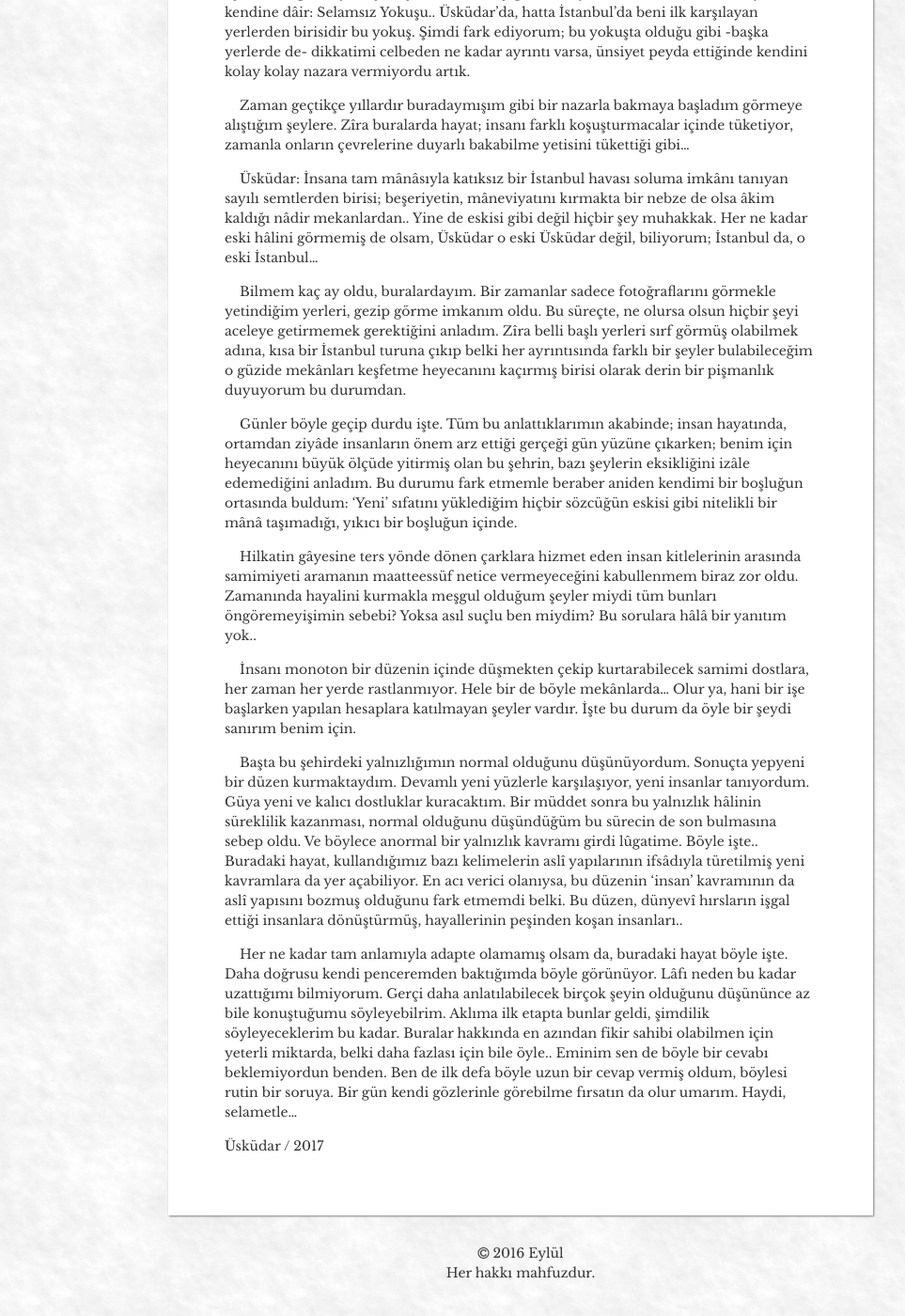
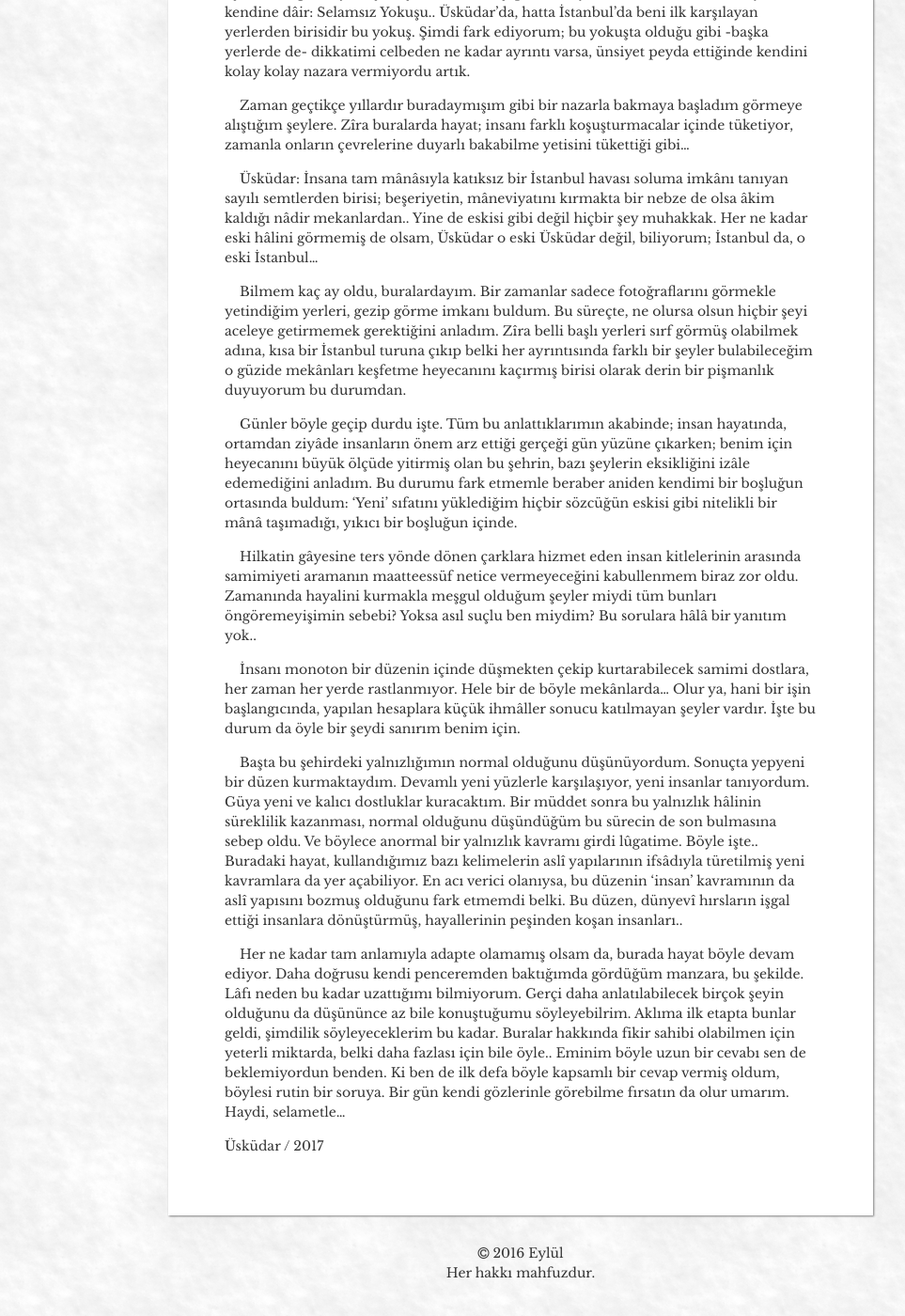
Before and after one commit to muhammedaydogdu/muhammedaydogdu.github.io, a Jekyll site: the page built from _posts/2017-02-05-uskudarda-bilmem-kac-ay.md, in a window 1280 px wide and 1400 px high, scrolled down 571 px. Shown: the whole window at 94% size, without its empty margins (86-1049 px from the left). Built offline with Jekyll 4.4.1, drawn with Linux system fonts in a browser that asks for light colours; some web fonts are replaced.

Commit message:
Update 2017-02-05-uskudarda-bilmem-kac-ay.md

```diff
--- a/_posts/2017-02-05-uskudarda-bilmem-kac-ay.md
+++ b/_posts/2017-02-05-uskudarda-bilmem-kac-ay.md
@@ -19,16 +19,16 @@ _bir dosta cevaben_
 
 &nbsp;&nbsp;&nbsp;&nbsp;Üsküdar: İnsana tam mânâsıyla katıksız bir İstanbul havası soluma imkânı tanıyan sayılı semtlerden birisi; beşeriyetin, mâneviyatını kırmakta bir nebze de olsa âkim kaldığı nâdir mekanlardan.. Yine de eskisi gibi değil hiçbir şey muhakkak. Her ne kadar eski hâlini görmemiş de olsam, Üsküdar o eski Üsküdar değil, biliyorum; İstanbul da, o eski İstanbul...
 
-&nbsp;&nbsp;&nbsp;&nbsp;Bilmem kaç ay oldu, buralardayım. Bir zamanlar sadece fotoğraflarını görmekle yetindiğim yerleri, gezip görme imkanım oldu. Bu süreçte, ne olursa olsun hiçbir şeyi aceleye getirmemek gerektiğini anladım. Zîra belli başlı yerleri sırf görmüş olabilmek adına, kısa bir İstanbul turuna çıkıp belki her ayrıntısında farklı bir şeyler bulabileceğim o güzide mekânları keşfetme heyecanını kaçırmış birisi olarak derin bir pişmanlık duyuyorum bu durumdan.
+&nbsp;&nbsp;&nbsp;&nbsp;Bilmem kaç ay oldu, buralardayım. Bir zamanlar sadece fotoğraflarını görmekle yetindiğim yerleri, gezip görme imkanı buldum. Bu süreçte, ne olursa olsun hiçbir şeyi aceleye getirmemek gerektiğini anladım. Zîra belli başlı yerleri sırf görmüş olabilmek adına, kısa bir İstanbul turuna çıkıp belki her ayrıntısında farklı bir şeyler bulabileceğim o güzide mekânları keşfetme heyecanını kaçırmış birisi olarak derin bir pişmanlık duyuyorum bu durumdan.
 
 &nbsp;&nbsp;&nbsp;&nbsp;Günler böyle geçip durdu işte. Tüm bu anlattıklarımın akabinde; insan hayatında, ortamdan ziyâde insanların önem arz ettiği gerçeği gün yüzüne çıkarken; benim için heyecanını büyük ölçüde yitirmiş olan bu şehrin, bazı şeylerin eksikliğini izâle edemediğini anladım. Bu durumu fark etmemle beraber aniden kendimi bir boşluğun ortasında buldum: 'Yeni' sıfatını yüklediğim hiçbir sözcüğün eskisi gibi nitelikli bir mânâ taşımadığı, yıkıcı bir boşluğun içinde.
 
 &nbsp;&nbsp;&nbsp;&nbsp;Hilkatin gâyesine ters yönde dönen çarklara hizmet eden insan kitlelerinin arasında samimiyeti aramanın maatteessüf netice vermeyeceğini kabullenmem biraz zor oldu. Zamanında hayalini kurmakla meşgul olduğum şeyler miydi tüm bunları öngöremeyişimin sebebi? Yoksa asıl suçlu ben miydim? Bu sorulara hâlâ bir yanıtım yok..
 
-&nbsp;&nbsp;&nbsp;&nbsp;İnsanı monoton bir düzenin içinde düşmekten çekip kurtarabilecek samimi dostlara, her zaman her yerde rastlanmıyor. Hele bir de böyle mekânlarda... Olur ya, hani bir işe başlarken yapılan hesaplara katılmayan şeyler vardır. İşte bu durum da öyle bir şeydi sanırım benim için.
+&nbsp;&nbsp;&nbsp;&nbsp;İnsanı monoton bir düzenin içinde düşmekten çekip kurtarabilecek samimi dostlara, her zaman her yerde rastlanmıyor. Hele bir de böyle mekânlarda... Olur ya, hani bir işin başlangıcında, yapılan hesaplara küçük ihmâller sonucu katılmayan şeyler vardır. İşte bu durum da öyle bir şeydi sanırım benim için.
 
 &nbsp;&nbsp;&nbsp;&nbsp;Başta bu şehirdeki yalnızlığımın normal olduğunu düşünüyordum. Sonuçta yepyeni bir düzen kurmaktaydım. Devamlı yeni yüzlerle karşılaşıyor, yeni insanlar tanıyordum. Güya yeni ve kalıcı dostluklar kuracaktım. Bir müddet sonra bu yalnızlık hâlinin süreklilik kazanması, normal olduğunu düşündüğüm bu sürecin de son bulmasına sebep oldu. Ve böylece anormal bir yalnızlık kavramı girdi lûgatime. Böyle işte.. Buradaki hayat, kullandığımız bazı kelimelerin aslî yapılarının ifsâdıyla türetilmiş yeni kavramlara da yer açabiliyor. En acı verici olanıysa, bu düzenin 'insan' kavramının da aslî yapısını bozmuş olduğunu fark etmemdi belki. Bu düzen, dünyevî hırsların işgal ettiği insanlara dönüştürmüş, hayallerinin peşinden koşan insanları..
 
-&nbsp;&nbsp;&nbsp;&nbsp;Her ne kadar tam anlamıyla adapte olamamış olsam da, buradaki hayat böyle işte. Daha doğrusu kendi penceremden baktığımda böyle görünüyor. Lâfı neden bu kadar uzattığımı bilmiyorum. Gerçi daha anlatılabilecek birçok şeyin olduğunu düşününce az bile konuştuğumu söyleyebilrim. Aklıma ilk etapta bunlar geldi, şimdilik söyleyeceklerim bu kadar. Buralar hakkında en azından fikir sahibi olabilmen için yeterli miktarda, belki daha fazlası için bile öyle.. Eminim sen de böyle bir cevabı beklemiyordun benden. Ben de ilk defa böyle uzun bir cevap vermiş oldum, böylesi rutin bir soruya. Bir gün kendi gözlerinle görebilme fırsatın da olur umarım. Haydi, selametle...
+&nbsp;&nbsp;&nbsp;&nbsp;Her ne kadar tam anlamıyla adapte olamamış olsam da, burada hayat böyle devam ediyor. Daha doğrusu kendi penceremden baktığımda gördüğüm manzara, bu şekilde. Lâfı neden bu kadar uzattığımı bilmiyorum. Gerçi daha anlatılabilecek birçok şeyin olduğunu da düşününce az bile konuştuğumu söyleyebilrim. Aklıma ilk etapta bunlar geldi, şimdilik söyleyeceklerim bu kadar. Buralar hakkında fikir sahibi olabilmen için yeterli miktarda, belki daha fazlası için bile öyle.. Eminim böyle uzun bir cevabı sen de beklemiyordun benden. Ki ben de ilk defa böyle kapsamlı bir cevap vermiş oldum, böylesi rutin bir soruya. Bir gün kendi gözlerinle görebilme fırsatın da olur umarım. Haydi, selametle...
 
 Üsküdar / 2017
```
